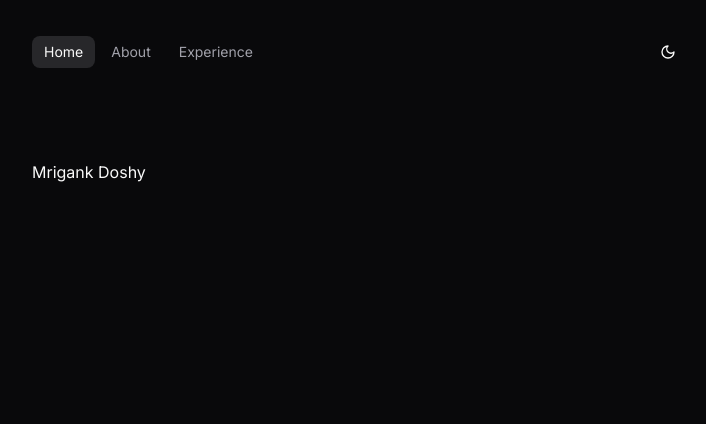
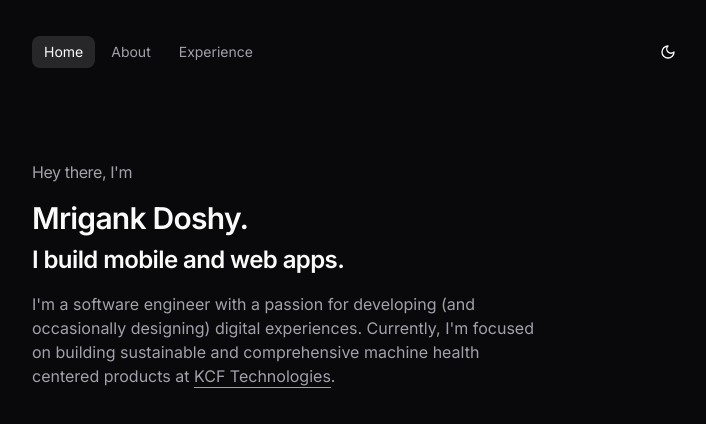
Before and after one commit to mrigankdoshy/personal-website-v2, a Next.js app: page / in a window 1280 px wide. Shown: the top 424 px of the page, without its empty margins (282-988 px from the left). Built offline with nearby package versions, Linux system fonts and the light colour scheme.

Commit message:
feat: animations, link component

```diff
--- a/src/features/home/home.tsx
+++ b/src/features/home/home.tsx
@@ -1,7 +1,43 @@
+import Link from '@/shared/ui/link';
+import { CSSProperties } from 'react';
+
 export async function Home() {
   return (
-    <div>
-      <span>Mrigank Doshy</span>
+    <div className="flex flex-col gap-16 md:gap-24">
+      <div className="flex flex-col gap-8">
+        <div className="space-y-4">
+          <h1 className="animate-fade-in tracking-tight text-muted-foreground">
+            Hey there, I&apos;m
+          </h1>
+          <div className="space-y-2">
+            <h1
+              className="animate-fade-in text-3xl font-semibold tracking-tight text-foreground"
+              style={{ '--index': 1 } as CSSProperties}
+            >
+              Mrigank Doshy.
+            </h1>
+            <h1
+              className="animate-fade-in text-2xl font-semibold tracking-tight text-foreground"
+              style={{ '--index': 2 } as CSSProperties}
+            >
+              I build mobile and web apps.
+            </h1>
+          </div>
+          <p
+            className="max-w-lg animate-fade-in text-muted-foreground"
+            style={{ '--index': 3 } as CSSProperties}
+          >
+            I&apos;m a software engineer with a passion for developing (and
+            occasionally designing) digital experiences. Currently, I&apos;m
+            focused on building sustainable and comprehensive machine health
+            centered products at{' '}
+            <Link href="https://kcftech.com" underline>
+              KCF Technologies
+            </Link>
+            .
+          </p>
+        </div>
+      </div>
     </div>
   );
 }
--- a/src/shared/styles/globals.css
+++ b/src/shared/styles/globals.css
@@ -133,7 +133,11 @@ input:-webkit-autofill:focus {
   }
 }
 
-.animate-in {
+.animate-fade-in {
+  animation-delay: calc(var(--index) * 130ms);
+}
+
+.animate-fade-up {
   animation-delay: calc(var(--index) * 130ms);
 }
 
--- /dev/null
+++ b/src/shared/ui/link.tsx
@@ -0,0 +1,36 @@
+import clsx from 'clsx';
+import NextLink, { LinkProps as NextLinkProps } from 'next/link';
+import { ReactNode } from 'react';
+
+type LinkProps = NextLinkProps &
+  Readonly<{
+    children: ReactNode;
+    className?: string;
+    underline?: boolean;
+  }>;
+
+export default function Link({
+  underline,
+  href,
+  className,
+  children,
+  ...rest
+}: LinkProps) {
+  const isExternal = !href.toString().startsWith('/');
+
+  return (
+    <NextLink
+      {...rest}
+      href={href}
+      className={clsx(
+        'relative text-inherit no-underline',
+        underline &&
+          'before:absolute before:bottom-[-2px] before:left-0 before:h-[1.5px] before:w-full before:rounded-full before:bg-muted-foreground after:absolute after:bottom-[-2px] after:left-0 after:h-[1.5px] after:w-full after:origin-right after:scale-x-0 after:rounded-full after:bg-foreground after:transition-transform after:duration-300 hover:text-foreground hover:before:origin-left hover:before:scale-x-100 hover:before:bg-foreground hover:after:origin-left hover:after:scale-x-100',
+        className
+      )}
+      target={isExternal ? '_blank' : undefined}
+    >
+      {children}
+    </NextLink>
+  );
+}
--- a/tailwind.config.ts
+++ b/tailwind.config.ts
@@ -64,30 +64,10 @@ export default {
         sm: 'calc(var(--radius) - 4px)',
       },
       keyframes: {
-        in: {
-          '0%': {
-            transform: 'translateY(18px)',
-            opacity: '0',
-          },
-          '100%': {
-            transform: 'translateY(0)',
-            opacity: '1',
-          },
-        },
-        'in-reverse': {
-          '0%': {
-            transform: 'translateY(-18px)',
-            opacity: '0',
-          },
-          '100%': {
-            transform: 'translateY(0px)',
-            opacity: '1',
-          },
-        },
         'fade-in': {
           from: {
             opacity: '0',
-            transform: 'translateY(-10px)',
+            transform: 'translateY(-18px)',
           },
           to: {
             opacity: '1',
@@ -97,7 +77,7 @@ export default {
         'fade-up': {
           from: {
             opacity: '0',
-            transform: 'translateY(20px)',
+            transform: 'translateY(36px)',
           },
           to: {
             opacity: '1',
@@ -106,10 +86,8 @@ export default {
         },
       },
       animation: {
-        in: 'in .6s both',
-        'in-reverse': 'in-reverse .6s both',
-        'fade-in': 'fade-in 1000ms var(--animation-delay, 0ms) ease forwards',
-        'fade-up': 'fade-up 1000ms var(--animation-delay, 0ms) ease forwards',
+        'fade-in': 'fade-in 0.6s both',
+        'fade-up': 'fade-up 0.6s both',
       },
     },
   },
```
